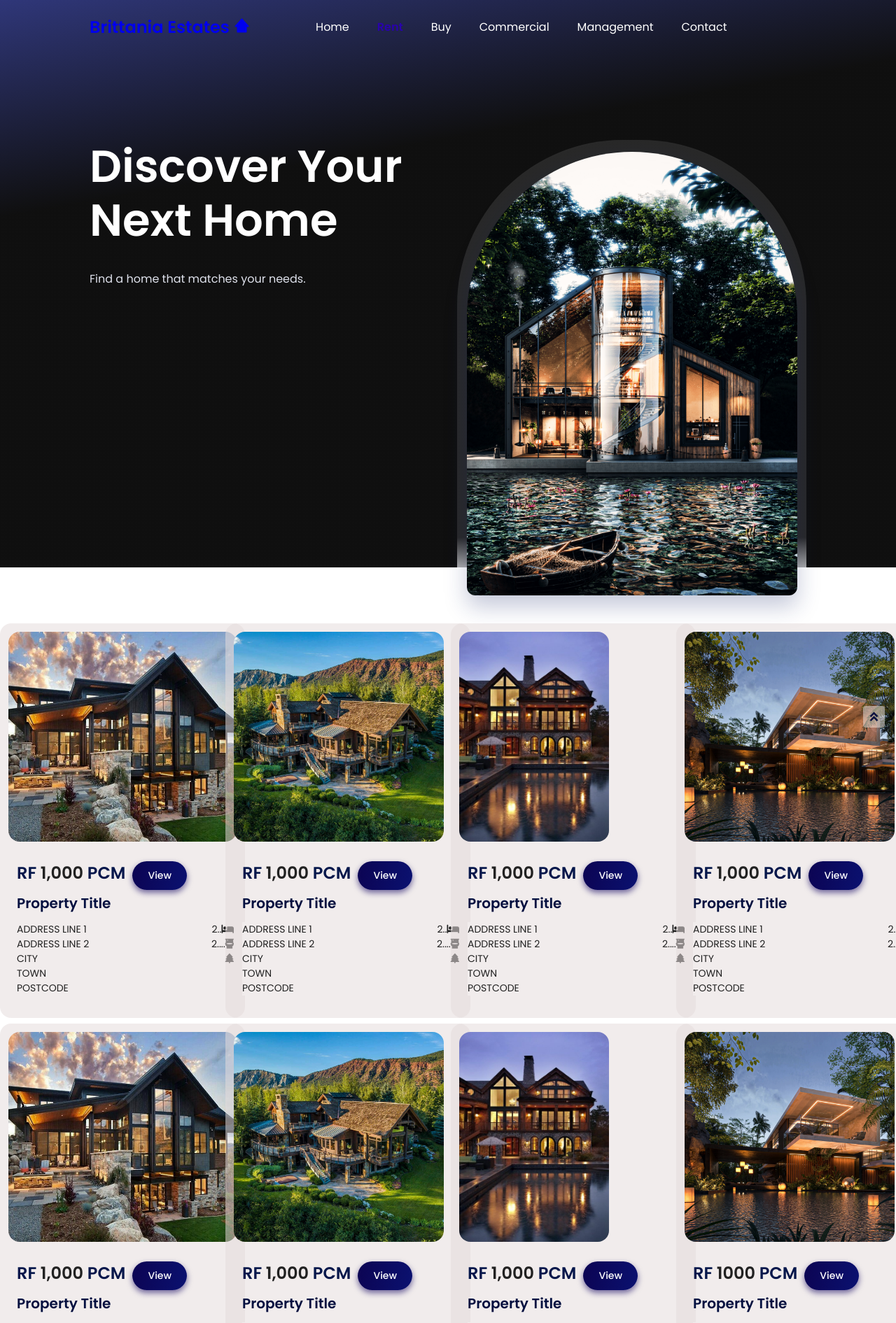
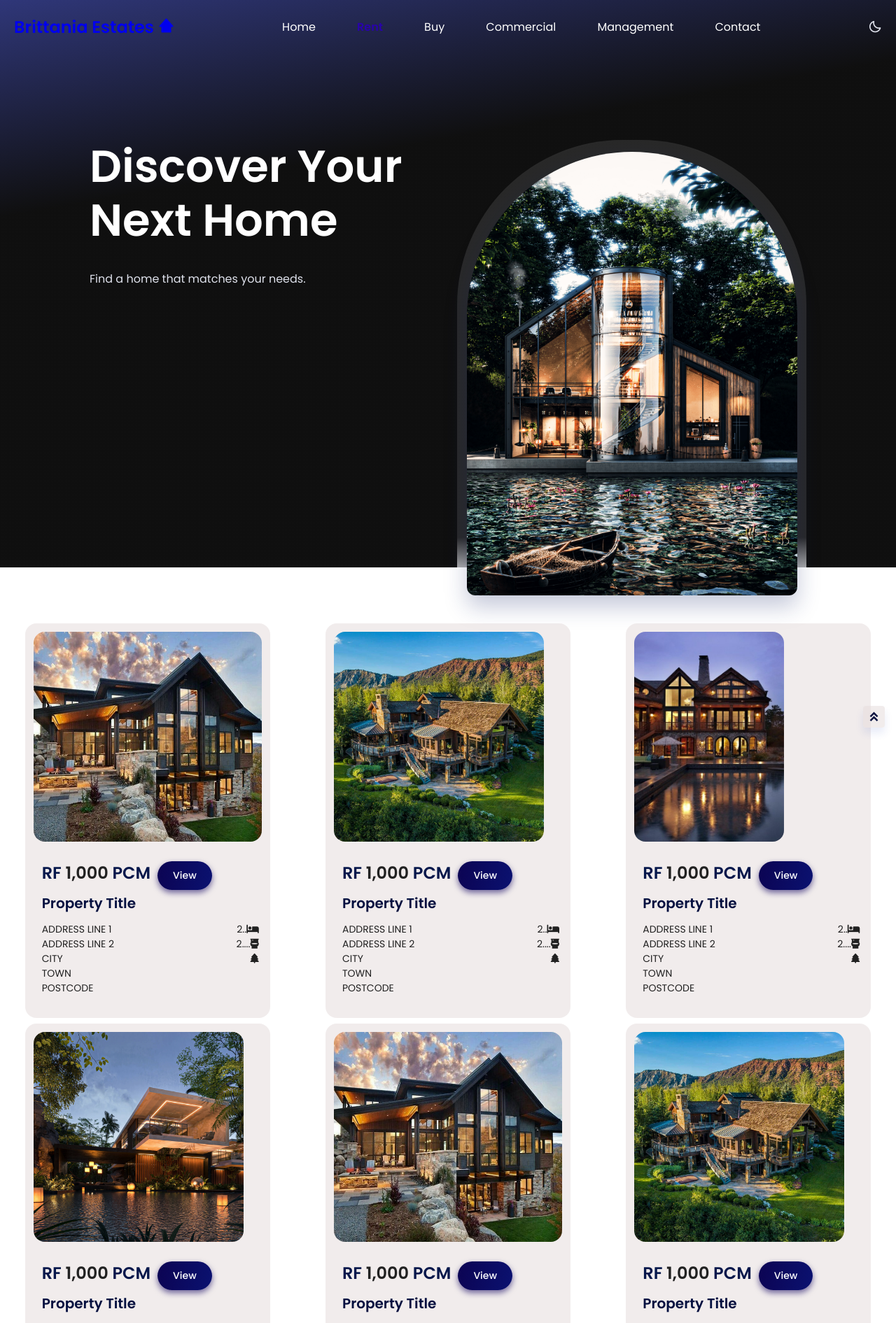
Before and after one commit to nightfury-305244/Brittania, a PHP site: page /rent.php in a window 1280 px wide. Shown: the top 1891 px of the page at 70% size. Run offline with PHP 8.4, Linux system fonts and the light colour scheme; data comes from the database, SQL or seed files in the repository; some libraries are stand-ins or nearby versions.

Commit message:
fix rent menu style

```diff
--- a/assets/css/styles.css
+++ b/assets/css/styles.css
@@ -268,9 +268,13 @@ body.dark-theme{
   color: var(--first-color);
 }
 
+.scroll-header .hamburger{
+  color: var(--text-color);
+}
+
 .chakra-modal__content-container {
   display: flex;
-  width: 100vw;
+  width: 0vw;
   height: 100vh;
   position: fixed;
   left: 0px;
@@ -793,9 +797,8 @@ body.dark-theme{
 
 /* Grid Containers */
 .grid__container {
-  display: grid;
-  grid-template-columns: repeat(auto-fill,minmax(300px, 1fr));
-  justify-content: space-between;
+  display: flex;
+  flex-wrap: wrap;
   margin-top: 80px; /* Adjust as needed */
   gap: 8px;
 }
--- a/assets/js/main.js
+++ b/assets/js/main.js
@@ -126,13 +126,13 @@ document.addEventListener('DOMContentLoaded', function() {
     // Function to toggle the visibility of the hamburger menu
     function toggleMenu() {
         hamMenu.style.transform = 'translateX(0px)'; // Hide the menu
-        hamContent.style.zIndex = 101;
+        hamContent.style.width = "100vw";
         hamburgerMenu.style.display = "none";
     }
 
     function disableMenu() {
         hamMenu.style.transform = 'translateX(390px)';
-        hamContent.style.zIndex = 0;
+        hamContent.style.width = "0vw";
         hamburgerMenu.style.display = "flex";
     }
 
--- a/rent.php
+++ b/rent.php
@@ -19,13 +19,13 @@
     </head>
     <body>
     <header class="header" id="header">
-    <nav class="nav container">
+    <nav class="nav">
             <a href="index.php" class="nav__logo">
                 Brittania Estates <i class="bx bxs-home-alt-2"></i>
             </a>
 
-            <div class="nav__list">
-                <ul>
+            <div class="nav__menu">
+                <ul class="nav__list">
                     <li class="nav__item">
                         <a href="index.php" class="nav__link">
                             <i class='bx bx-home-alt-2'></i>
@@ -66,14 +66,12 @@
             </div>
 
             <!-- Theme change button -->
-            <a href="#" class="nav__link">
-                <i class='bx bx-moon change-theme' id="themeButton"></i>
-            </a>
-
-            <!-- Hamburger menu -->
-            <a href="javascript:void(0);" class="hamburger" id="hamburgerIcon" onclick="toggleNav()">
-                <i class="fa fa-bars"></i>
-            </a>
+            <div class="hamburger-menu" id='hamburger-menu'>
+                <i class='bx bx-moon change-theme' id="theme-button"></i>
+                <a href="javascript:void(0);" class="hamburger" id="hamburgerIcon">
+                    <i class="fa fa-bars"></i>
+                </a>
+            </div>
         </nav>
 </header>
 
@@ -265,6 +263,93 @@ hamburger.addEventListener('click', () => {
 		</script>
 		<!-- Footer -->
 
+        <!-- Nav Menu Start -->
+        <div class="chakra-modal__content-container" id="hamContent">
+            <div
+                role="dialog"
+                id="hamMenu"
+                tabindex="-1"
+                aria-modal="true"
+                class="chakra-modal__content"
+                aria-describedby="chakra-modal--body-:r5:"
+            >
+                <button
+                type="button"
+                aria-label="Close"
+                class="chakra-modal__close-btn"
+                id="hamClose"
+                >
+                    <svg
+                        viewBox="0 0 24 24"
+                        focusable="false"
+                        class="chakra-icon css-onkibi"
+                        aria-hidden="true"
+                    >
+                        <path
+                        fill="currentColor"
+                        d="M.439,21.44a1.5,1.5,0,0,0,2.122,2.121L11.823,14.3a.25.25,0,0,1,.354,0l9.262,9.263a1.5,1.5,0,1,0,2.122-2.121L14.3,12.177a.25.25,0,0,1,0-.354l9.263-9.262A1.5,1.5,0,0,0,21.439.44L12.177,9.7a.25.25,0,0,1-.354,0L2.561.44A1.5,1.5,0,0,0,.439,2.561L9.7,11.823a.25.25,0,0,1,0,.354Z"
+                        ></path>
+                    </svg>
+                </button>
+                <div class="chakra-modal__body" id="chakra-modal--body-:r5:">
+                    <div class="css-wkpw2c">
+                        <div class="css-1gj4t3y">
+                            <a href="index.php" class="nav__logo">
+                                Brittania Estates <i class="bx bxs-home-alt-2"></i>
+                            </a>
+                        </div>
+                        <div class="css-1f2qzn3">
+                            <div class="css-jilke5">
+                                <a
+                                    class="BurgerMenu_BurgerMenu__item__tdNjN"
+                                    href="index.php"
+                                    >Home</a
+                                >
+                            </div>
+                            <div class="css-jilke5">
+                                <a
+                                    class="BurgerMenu_BurgerMenu__item__tdNjN"
+                                    href="rent.php"
+                                    >Rent</a
+                                >
+                            </div>
+                            <div class="css-jilke5">
+                                <a
+                                    target="_blank"
+                                    href="buy.php"
+                                    rel="noopener noreferrer"
+                                    class="BurgerMenu_BurgerMenu__item__tdNjN"
+                                    >Buy</a
+                                >
+                            </div>
+                            <div class="css-jilke5">
+                                <a
+                                    class="BurgerMenu_BurgerMenu__item__tdNjN"
+                                    href="commercial.php"
+                                    >Commercial</a
+                                >
+                            </div>
+                            <div class="css-jilke5">
+                                <a
+                                    class="BurgerMenu_BurgerMenu__item__tdNjN"
+                                    href="management.php"
+                                    >Management</a
+                                >
+                            </div>
+                            <div class="css-jilke5">
+                                <a
+                                    class="BurgerMenu_BurgerMenu__item__tdNjN"
+                                    href="contact.php"
+                                    >Contact</a
+                                >
+                            </div>
+                        </div>
+                    </div>
+                </div>
+            </div>
+        </div>
+        <!-- Nav Menu End -->
+
 
 
         <!--========== SCROLL UP ==========-->
```
